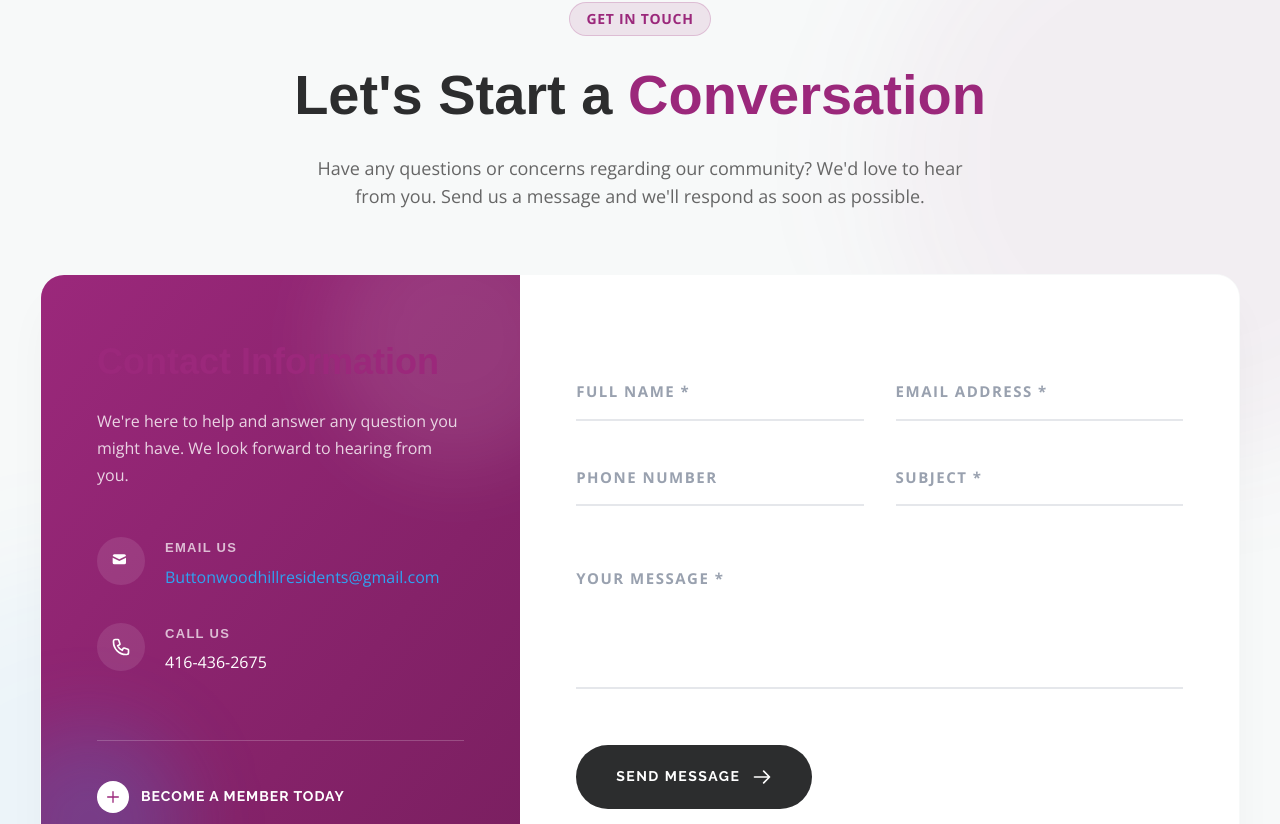
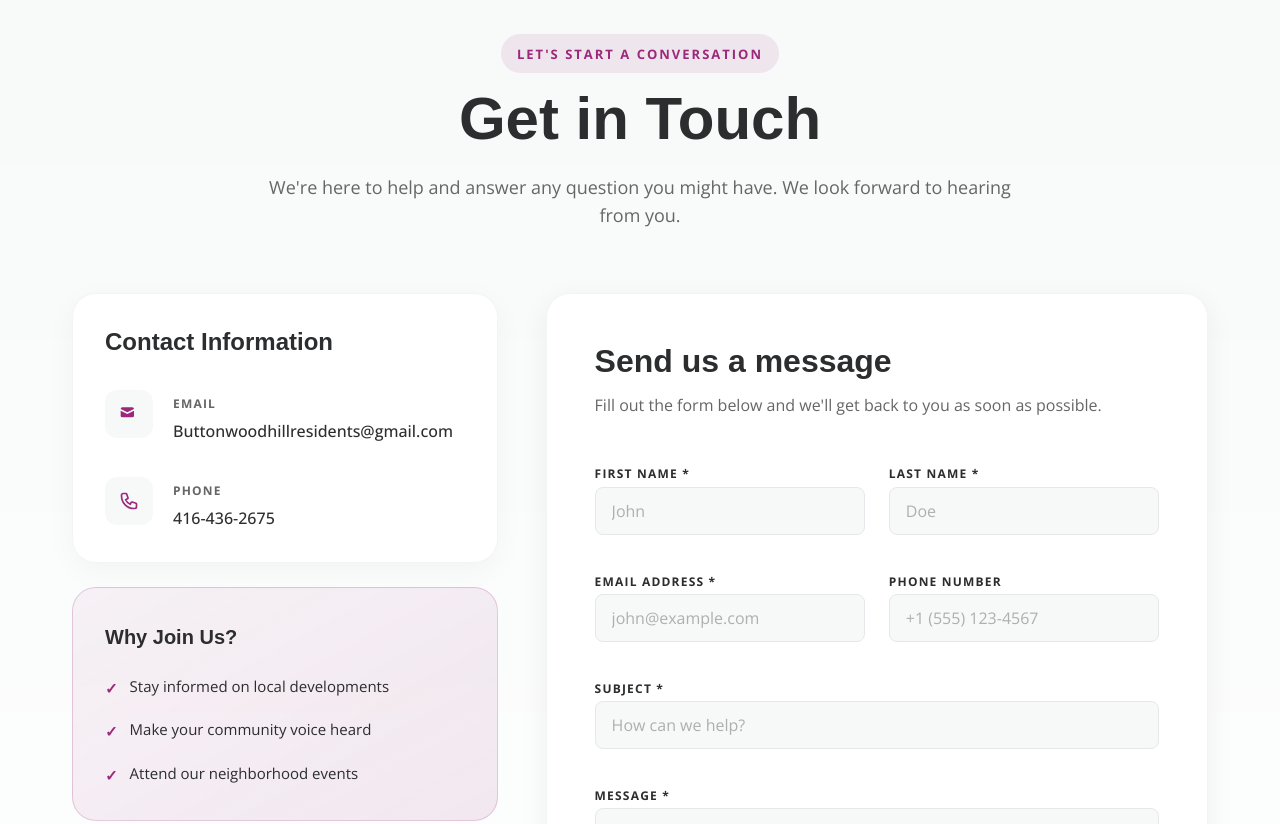
Before and after one commit to PlanetGalactor/BHRA-Website, a Next.js app: page / in a window 1280 px wide. Shown: the part 3056-3880 px from the top of the page. Built offline with nearby package versions, Linux system fonts and the light colour scheme; a web font is replaced by a local one.

Commit message:
UI: Refactor landing page contact form section to be modern and elegant

```diff
--- a/app/page.tsx
+++ b/app/page.tsx
@@ -184,185 +184,127 @@ export default function Home() {
         </div>
       </section>
 
-      {/* Premium Section 4 - Get In Touch */}
-      <section className="relative py-24 px-4 bg-[#f7f9f9] overflow-hidden">
+      {/* Premium Section 4 - Contact Us */}
+      <section className="relative py-24 lg:py-32 bg-white overflow-hidden">
         {/* Background decorative elements */}
-        <div className="absolute top-0 right-0 -translate-y-12 translate-x-1/3 w-[600px] h-[600px] rounded-full bg-[#9b287b]/5 blur-3xl"></div>
-        <div className="absolute bottom-0 left-0 translate-y-1/3 -translate-x-1/3 w-[600px] h-[600px] rounded-full bg-[#2ea3f2]/5 blur-3xl"></div>
+        <div className="absolute inset-0 bg-[#f7f9f9] [mask-image:linear-gradient(180deg,white,rgba(255,255,255,0))] pointer-events-none" />
 
-        <div className="relative max-w-[1200px] w-full mx-auto text-center mb-16">
-          <div className="inline-flex items-center justify-center px-4 py-1.5 rounded-full bg-[#9b287b]/10 text-[#9b287b] text-sm font-bold uppercase tracking-wider mb-6 border border-[#9b287b]/20">
-            Get In Touch
+        <div className="max-w-[1200px] relative z-10 mx-auto px-4 sm:px-6 lg:px-8">
+          <div className="text-center mb-16 max-w-3xl mx-auto">
+            <div className="inline-block mb-4 px-4 py-1.5 bg-[#9b287b]/10 rounded-full">
+              <span className="text-[13px] font-bold tracking-[2px] uppercase text-[#9b287b]">Let's Start a Conversation</span>
             </div>
-          <h2 className="text-[40px] md:text-[56px] font-serif font-bold text-[#2c2d2e] mb-6 leading-tight">
-            Let's Start a <span className="text-[#9b287b]">Conversation</span>
+            <h2 className="text-4xl md:text-5xl lg:text-6xl font-serif font-bold mb-6 text-[#2c2d2e]">
+              Get in Touch
             </h2>
-          <p className="text-lg text-[#666666] font-sans max-w-2xl mx-auto">
-            Have any questions or concerns regarding our community? We'd love to hear from you. Send us a message and we'll respond as soon as possible.
+            <p className="text-lg text-[#666666] font-sans">
+              We're here to help and answer any question you might have. We look forward to hearing from you.
             </p>
           </div>
 
-        <div className="relative max-w-[1200px] w-full mx-auto shadow-2xl shadow-[#2c2d2e]/5 rounded-3xl overflow-hidden bg-white border border-[#f7f9f9]">
-          <div className="grid lg:grid-cols-5 items-stretch">
-
-            {/* Premium Left Column */}
-            <div className="lg:col-span-2 bg-gradient-to-br from-[#9b287b] to-[#7a1f60] p-10 md:p-14 text-white relative overflow-hidden flex flex-col justify-between">
-              {/* Subtle decorative circles */}
-              <div className="absolute top-0 right-0 translate-x-1/4 -translate-y-1/4 w-64 h-64 bg-white/10 rounded-full blur-2xl pointer-events-none"></div>
-              <div className="absolute bottom-0 left-0 -translate-x-1/4 translate-y-1/4 w-48 h-48 bg-[#2ea3f2]/20 rounded-full blur-2xl pointer-events-none"></div>
-
-              <div className="relative z-10">
-                <h3 className="font-serif font-bold text-[36px] mb-4">Contact Information</h3>
-                <p className="text-white/80 font-sans text-[16px] leading-[1.7em] mb-12">
-                  We're here to help and answer any question you might have. We look forward to hearing from you.
-                </p>
-
+          <div className="grid lg:grid-cols-5 gap-8 lg:gap-12">
+            <div className="lg:col-span-2 space-y-6">
+              <div className="p-8 bg-white rounded-3xl shadow-[0_8px_30px_rgb(0,0,0,0.04)] border border-gray-100 hover:shadow-lg transition-shadow duration-300">
+                <h3 className="text-2xl font-serif font-bold text-[#2c2d2e] mb-8">Contact Information</h3>
                 <div className="space-y-8">
-                  {/* Item */}
-                  <div className="flex items-start gap-5">
-                    <div className="p-3.5 bg-white/10 rounded-full group hover:bg-white/20 transition-all duration-300">
-                      <svg className="w-5 h-5 text-white" fill="currentColor" viewBox="0 0 24 24"><path d="M2.003 5.884L10 9.882l7.997-3.998A2 2 0 0016 4H4a2 2 0 00-1.997 1.884z"/><path d="M18 8.118l-8 4-8-4V14a2 2 0 002 2h12a2 2 0 002-2V8.118z"/></svg>
+                  <div className="flex items-start gap-5 group">
+                    <div className="flex-shrink-0 w-12 h-12 rounded-xl bg-[#f7f9f9] flex items-center justify-center group-hover:bg-[#9b287b]/10 transition-colors">
+                      <svg className="w-5 h-5 text-[#9b287b]" fill="currentColor" viewBox="0 0 24 24"><path d="M2.003 5.884L10 9.882l7.997-3.998A2 2 0 0016 4H4a2 2 0 00-1.997 1.884z"/><path d="M18 8.118l-8 4-8-4V14a2 2 0 002 2h12a2 2 0 002-2V8.118z"/></svg>
                     </div>
-                    <div>
-                      <h4 className="text-white/70 text-[13px] font-bold uppercase tracking-widest mb-1">Email Us</h4>
-                      <a href="mailto:Buttonwoodhillresidents@gmail.com" className="text-[16px] font-sans hover:underline underline-offset-4 decoration-white/50 break-all">
+                    <div className="flex-1 min-w-0 pt-1">
+                      <p className="text-[12px] font-bold uppercase tracking-widest text-[#666666] mb-1">Email</p>
+                      <a href="mailto:Buttonwoodhillresidents@gmail.com" className="text-base font-medium text-[#2c2d2e] hover:text-[#9b287b] break-all transition-colors">
                         Buttonwoodhillresidents@<wbr/>gmail.com
                       </a>
                     </div>
                   </div>
-                  {/* Item */}
-                  <div className="flex items-start gap-5">
-                    <div className="p-3.5 bg-white/10 rounded-full group hover:bg-white/20 transition-all duration-300">
-                      <svg className="w-5 h-5 text-white" fill="none" stroke="currentColor" viewBox="0 0 24 24"><path strokeLinecap="round" strokeLinejoin="round" strokeWidth="2" d="M3 5a2 2 0 012-2h3.28a1 1 0 01.948.684l1.498 4.493a1 1 0 01-.502 1.21l-2.257 1.13a11.042 11.042 0 005.516 5.516l1.13-2.257a1 1 0 011.21-.502l4.493 1.498a1 1 0 01.684.949V19a2 2 0 01-2 2h-1C9.716 21 3 14.284 3 6V5z"/></svg>
+                  <div className="flex items-start gap-5 group">
+                    <div className="flex-shrink-0 w-12 h-12 rounded-xl bg-[#f7f9f9] flex items-center justify-center group-hover:bg-[#9b287b]/10 transition-colors">
+                      <svg className="w-5 h-5 text-[#9b287b]" fill="none" stroke="currentColor" viewBox="0 0 24 24"><path strokeLinecap="round" strokeLinejoin="round" strokeWidth="2" d="M3 5a2 2 0 012-2h3.28a1 1 0 01.948.684l1.498 4.493a1 1 0 01-.502 1.21l-2.257 1.13a11.042 11.042 0 005.516 5.516l1.13-2.257a1 1 0 011.21-.502l4.493 1.498a1 1 0 01.684.949V19a2 2 0 01-2 2h-1C9.716 21 3 14.284 3 6V5z"/></svg>
                     </div>
-                    <div>
-                      <h4 className="text-white/70 text-[13px] font-bold uppercase tracking-widest mb-1">Call Us</h4>
-                      <div className="text-[16px] font-sans">
+                    <div className="flex-1 min-w-0 pt-1">
+                      <p className="text-[12px] font-bold uppercase tracking-widest text-[#666666] mb-1">Phone</p>
+                      <p className="text-base font-medium text-[#2c2d2e]">
                         416-436-2675
-                      </div>
+                      </p>
                     </div>
                   </div>
                 </div>
               </div>
 
-              {/* Bottom CTA */}
-              <div className="relative z-10 mt-16 pt-10 border-t border-white/20">
-                <Link
-                  href="/get-involved"
-                  className="inline-flex items-center gap-3 text-white font-ui font-bold text-[14px] uppercase tracking-[1px] group"
-                >
-                  <div className="w-8 h-8 rounded-full bg-white text-[#9b287b] flex items-center justify-center group-hover:scale-110 transition-transform">
-                    <svg className="w-4 h-4" fill="none" stroke="currentColor" viewBox="0 0 24 24"><path strokeLinecap="round" strokeLinejoin="round" strokeWidth="2" d="M12 4v16m8-8H4"/></svg>
-                  </div>
-                  Become a Member Today
-                </Link>
+              <div className="p-8 bg-gradient-to-br from-[#9b287b]/5 to-[#9b287b]/10 rounded-3xl border border-[#9b287b]/20">
+                <h3 className="text-[20px] font-serif font-bold text-[#2c2d2e] mb-5">Why Join Us?</h3>
+                <ul className="space-y-4 text-[15px] text-[#2c2d2e]">
+                  <li className="flex items-start gap-3">
+                    <span className="text-[#9b287b] font-bold mt-0.5">✓</span>
+                    <span>Stay informed on local developments</span>
+                  </li>
+                  <li className="flex items-start gap-3">
+                    <span className="text-[#9b287b] font-bold mt-0.5">✓</span>
+                    <span>Make your community voice heard</span>
+                  </li>
+                  <li className="flex items-start gap-3">
+                    <span className="text-[#9b287b] font-bold mt-0.5">✓</span>
+                    <span>Attend our neighborhood events</span>
+                  </li>
+                </ul>
               </div>
             </div>
 
-            {/* Premium Right Column Form */}
-            <div className="lg:col-span-3 p-10 md:p-14 bg-white relative">
-              <form action="https://formspree.io/f/REPLACE_WITH_FORMSPREE_ID" method="POST" className="space-y-8 flex flex-col h-full justify-center">
-                {/* Replace REPLACE_WITH_FORMSPREE_ID with your actual Formspree form ID */}
+            <div className="lg:col-span-3">
+              <div className="p-8 lg:p-12 bg-white rounded-3xl shadow-[0_8px_30px_rgb(0,0,0,0.06)] border border-gray-100">
+                <div className="mb-10">
+                  <h3 className="text-3xl lg:text-[32px] font-serif font-bold text-[#2c2d2e] mb-3">Send us a message</h3>
+                  <p className="text-[#666666]">Fill out the form below and we'll get back to you as soon as possible.</p>
+                </div>
+
+                <form action="https://formspree.io/f/REPLACE_WITH_FORMSPREE_ID" method="POST" className="space-y-8">
                   <div dangerouslySetInnerHTML={{ __html: "<!-- Replace REPLACE_WITH_FORMSPREE_ID with your actual Formspree form ID -->" }}></div>
 
-                <div className="grid md:grid-cols-2 gap-8">
-                  <div className="relative group">
-                    <input
-                      type="text"
-                      name="Full Name"
-                      id="name"
-                      required
-                      className="peer w-full bg-transparent border-b-2 border-gray-200 px-0 py-3 text-[#2c2d2e] font-sans placeholder-transparent focus:outline-none focus:border-[#9b287b] transition-all"
-                      placeholder="John Doe"
-                    />
-                    <label
-                      htmlFor="name"
-                      className="absolute left-0 -top-3.5 text-[12px] font-bold uppercase tracking-widest text-[#666666] transition-all peer-placeholder-shown:text-[15px] peer-placeholder-shown:text-gray-400 peer-placeholder-shown:top-3 peer-focus:-top-3.5 peer-focus:text-[12px] peer-focus:text-[#9b287b]"
-                    >
-                      Full Name *
-                    </label>
+                  <div className="grid sm:grid-cols-2 gap-6">
+                    <div className="space-y-2.5">
+                      <label htmlFor="firstName" className="text-[12px] font-bold uppercase tracking-widest text-[#2c2d2e]">First Name *</label>
+                      <input id="firstName" name="First Name" required className="w-full h-12 rounded-lg border border-gray-200 bg-[#f7f9f9] px-4 font-sans text-base transition-colors focus:border-[#9b287b] focus:bg-white focus:outline-none focus:ring-2 focus:ring-[#9b287b]/20" placeholder="John" />
                     </div>
-                  <div className="relative group">
-                    <input
-                      type="email"
-                      name="Email Address"
-                      id="email"
-                      required
-                      className="peer w-full bg-transparent border-b-2 border-gray-200 px-0 py-3 text-[#2c2d2e] font-sans placeholder-transparent focus:outline-none focus:border-[#9b287b] transition-all"
-                      placeholder="john@example.com"
-                    />
-                    <label
-                      htmlFor="email"
-                      className="absolute left-0 -top-3.5 text-[12px] font-bold uppercase tracking-widest text-[#666666] transition-all peer-placeholder-shown:text-[15px] peer-placeholder-shown:text-gray-400 peer-placeholder-shown:top-3 peer-focus:-top-3.5 peer-focus:text-[12px] peer-focus:text-[#9b287b]"
-                    >
-                      Email Address *
-                    </label>
+                    <div className="space-y-2.5">
+                      <label htmlFor="lastName" className="text-[12px] font-bold uppercase tracking-widest text-[#2c2d2e]">Last Name *</label>
+                      <input id="lastName" name="Last Name" required className="w-full h-12 rounded-lg border border-gray-200 bg-[#f7f9f9] px-4 font-sans text-base transition-colors focus:border-[#9b287b] focus:bg-white focus:outline-none focus:ring-2 focus:ring-[#9b287b]/20" placeholder="Doe" />
                     </div>
                   </div>
 
-                <div className="grid md:grid-cols-2 gap-8">
-                  <div className="relative group">
-                    <input
-                      type="tel"
-                      name="Phone Number"
-                      id="phone"
-                      className="peer w-full bg-transparent border-b-2 border-gray-200 px-0 py-3 text-[#2c2d2e] font-sans placeholder-transparent focus:outline-none focus:border-[#9b287b] transition-all"
-                      placeholder="416-555-0123"
-                    />
-                    <label
-                      htmlFor="phone"
-                      className="absolute left-0 -top-3.5 text-[12px] font-bold uppercase tracking-widest text-[#666666] transition-all peer-placeholder-shown:text-[15px] peer-placeholder-shown:text-gray-400 peer-placeholder-shown:top-3 peer-focus:-top-3.5 peer-focus:text-[12px] peer-focus:text-[#9b287b]"
-                    >
-                      Phone Number
-                    </label>
+                  <div className="grid sm:grid-cols-2 gap-6">
+                    <div className="space-y-2.5">
+                      <label htmlFor="email" className="text-[12px] font-bold uppercase tracking-widest text-[#2c2d2e]">Email Address *</label>
+                      <input id="email" name="Email" type="email" required className="w-full h-12 rounded-lg border border-gray-200 bg-[#f7f9f9] px-4 font-sans text-base transition-colors focus:border-[#9b287b] focus:bg-white focus:outline-none focus:ring-2 focus:ring-[#9b287b]/20" placeholder="john@example.com" />
                     </div>
-                  <div className="relative group">
-                    <input
-                      type="text"
-                      name="Subject"
-                      id="subject"
-                      required
-                      className="peer w-full bg-transparent border-b-2 border-gray-200 px-0 py-3 text-[#2c2d2e] font-sans placeholder-transparent focus:outline-none focus:border-[#9b287b] transition-all"
-                      placeholder="How can we help?"
-                    />
-                    <label
-                      htmlFor="subject"
-                      className="absolute left-0 -top-3.5 text-[12px] font-bold uppercase tracking-widest text-[#666666] transition-all peer-placeholder-shown:text-[15px] peer-placeholder-shown:text-gray-400 peer-placeholder-shown:top-3 peer-focus:-top-3.5 peer-focus:text-[12px] peer-focus:text-[#9b287b]"
-                    >
-                      Subject *
-                    </label>
+                    <div className="space-y-2.5">
+                      <label htmlFor="phone" className="text-[12px] font-bold uppercase tracking-widest text-[#2c2d2e]">Phone Number</label>
+                      <input id="phone" name="Phone" type="tel" className="w-full h-12 rounded-lg border border-gray-200 bg-[#f7f9f9] px-4 font-sans text-base transition-colors focus:border-[#9b287b] focus:bg-white focus:outline-none focus:ring-2 focus:ring-[#9b287b]/20" placeholder="+1 (555) 123-4567" />
                     </div>
                   </div>
 
-                <div className="relative group pt-4">
-                  <textarea
-                    name="Message"
-                    id="message"
-                    required
-                    placeholder="Tell us what's on your mind..."
-                    rows={4}
-                    className="peer w-full bg-transparent border-b-2 border-gray-200 px-0 py-3 text-[#2c2d2e] font-sans placeholder-transparent focus:outline-none focus:border-[#9b287b] transition-all resize-none"
-                  ></textarea>
-                  <label
-                    htmlFor="message"
-                    className="absolute left-0 top-0 text-[12px] font-bold uppercase tracking-widest text-[#666666] transition-all peer-placeholder-shown:text-[15px] peer-placeholder-shown:text-gray-400 peer-placeholder-shown:top-7 peer-focus:top-0 peer-focus:text-[12px] peer-focus:text-[#9b287b]"
-                  >
-                    Your Message *
-                  </label>
+                  <div className="space-y-2.5">
+                    <label htmlFor="subject" className="text-[12px] font-bold uppercase tracking-widest text-[#2c2d2e]">Subject *</label>
+                    <input id="subject" name="Subject" required className="w-full h-12 rounded-lg border border-gray-200 bg-[#f7f9f9] px-4 font-sans text-base transition-colors focus:border-[#9b287b] focus:bg-white focus:outline-none focus:ring-2 focus:ring-[#9b287b]/20" placeholder="How can we help?" />
                   </div>
 
-                <div className="pt-4">
-                  <button
-                    type="submit"
-                    className="group inline-flex items-center justify-center gap-3 bg-[#2c2d2e] text-white font-ui font-bold uppercase tracking-[1.5px] text-[14px] px-10 py-5 rounded-full hover:bg-[#9b287b] transition-all duration-500 w-full md:w-auto"
-                  >
+                  <div className="space-y-2.5">
+                    <label htmlFor="message" className="text-[12px] font-bold uppercase tracking-widest text-[#2c2d2e]">Message *</label>
+                    <textarea id="message" name="Message" required rows={5} className="w-full rounded-lg border border-gray-200 bg-[#f7f9f9] p-4 font-sans text-base transition-colors resize-none focus:border-[#9b287b] focus:bg-white focus:outline-none focus:ring-2 focus:ring-[#9b287b]/20" placeholder="Tell us what's on your mind..."></textarea>
+                  </div>
+
+                  <div className="pt-2">
+                    <button type="submit" className="w-full sm:w-auto h-14 bg-[#9b287b] px-10 text-white font-ui font-bold uppercase tracking-[2px] text-[15px] rounded-lg border border-transparent hover:bg-[#a3107c] hover:shadow-lg hover:-translate-y-0.5 transition-all duration-300">
                       Send Message
-                    <svg className="w-5 h-5 group-hover:translate-x-1 group-hover:-translate-y-1 transition-transform" fill="none" stroke="currentColor" viewBox="0 0 24 24"><path strokeLinecap="round" strokeLinejoin="round" strokeWidth="2" d="M14 5l7 7m0 0l-7 7m7-7H3"/></svg>
                     </button>
                   </div>
+
+                  <p className="text-xs text-[#666666]">
+                    By submitting this form, you agree to our privacy policy and terms of service.
+                  </p>
                 </form>
               </div>
-
+            </div>
           </div>
         </div>
       </section>
```
Lines whose indentation alone changed are shown as unchanged.
